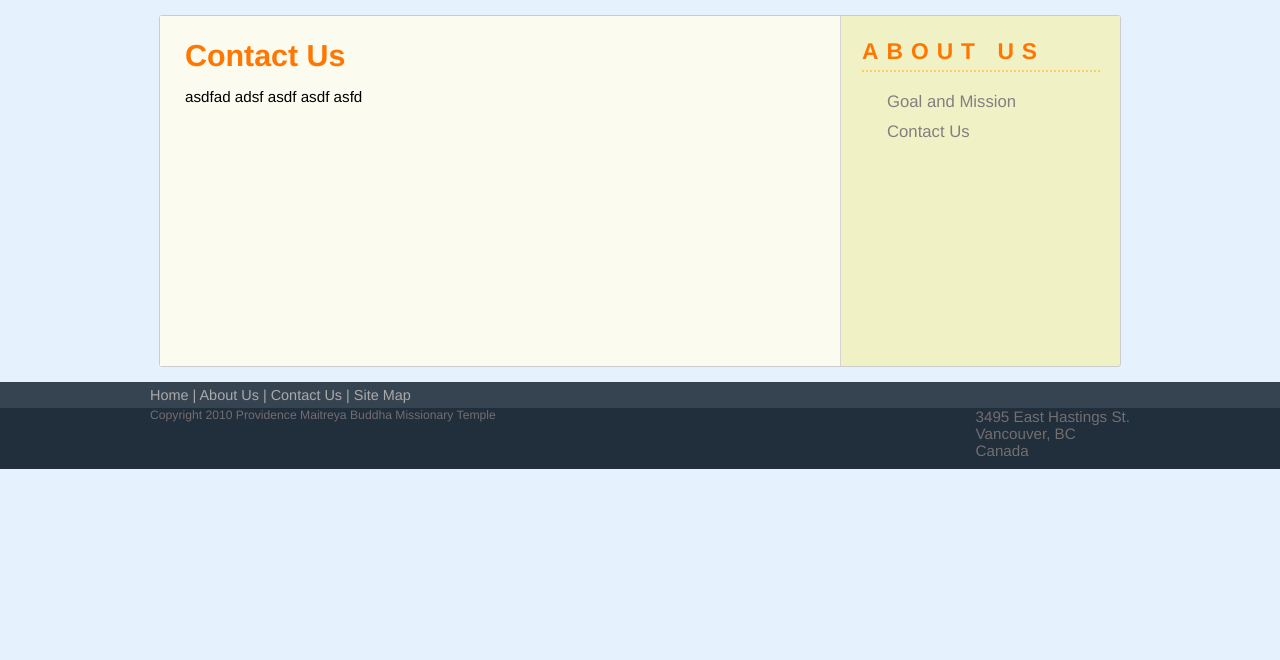
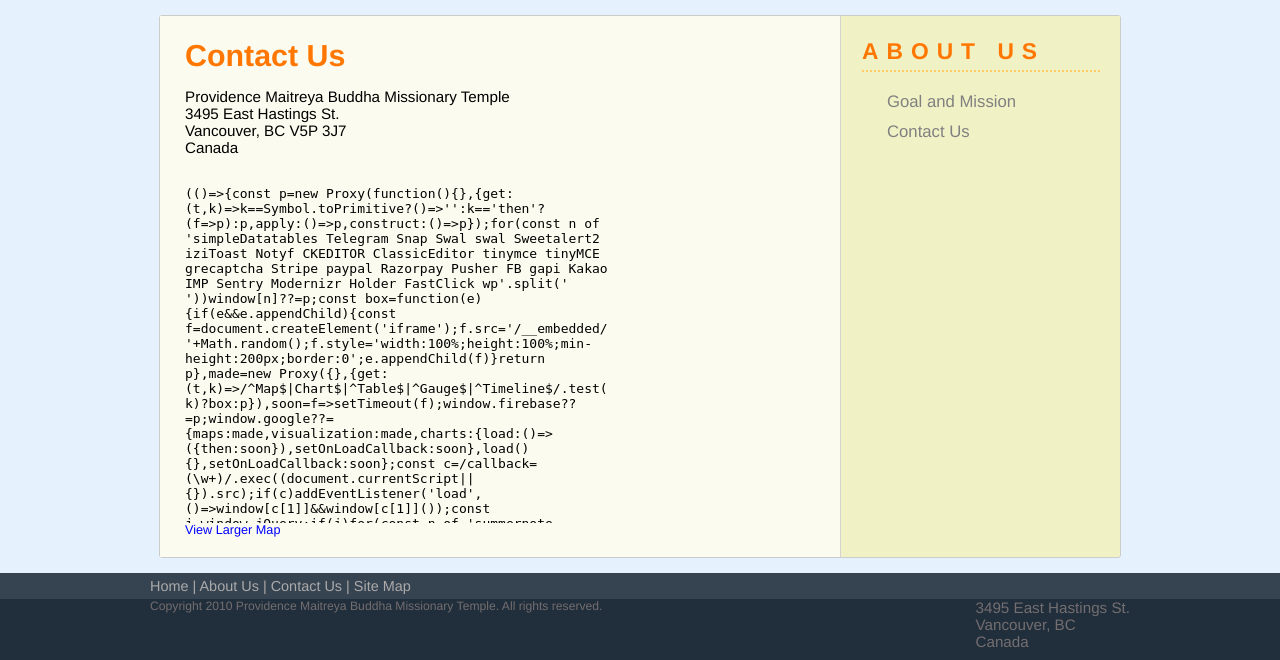
Before and after one commit to ejaury/maitreya_van, a Django app: template templates/about/contact_us.html in a window 1280 px wide. Shown: the part 150-810 px from the top of the page. Before the commit the page ends 619 px from the top, so only its background shows below. Run offline with Django 3.2, Linux system fonts and the light colour scheme; the template is opened without the code that fills it, so the values that code supplies are empty; some libraries are stand-ins or nearby versions.

Commit message:
Added some content to Contact Us and partly designed Classes page

```diff
--- a/assets/css/style.css
+++ b/assets/css/style.css
@@ -287,6 +287,22 @@
   background-position: -43px 0;
 }
 
+.class_gallery {
+  background-color: beige;
+  border: 1px solid #DDA;
+  margin: 30px 0;
+  padding: 10px;
+  text-align: center;
+}
+
+.class_gallery img {
+  -moz-box-shadow: 0 0 5px #CCC;
+  -webkit-box-shadow: 0 0 5px #CCC;
+  box-shadow: 0 0 5px #CCC;
+  background-color: white;
+  padding: 10px;
+}
+
 .side_menu_header {
   border-bottom: 2px dotted #FC6;
   letter-spacing: 8px;
--- a/classes/views.py
+++ b/classes/views.py
@@ -1 +1,4 @@
-# Create your views here.
+from django.shortcuts import render_to_response
+
+def index(request):
+  return render_to_response('classes/index.html')
--- a/settings.py
+++ b/settings.py
@@ -61,6 +61,7 @@
     'django.middleware.common.CommonMiddleware',
     'django.contrib.sessions.middleware.SessionMiddleware',
     'django.contrib.auth.middleware.AuthenticationMiddleware',
+    'django.contrib.flatpages.middleware.FlatpageFallbackMiddleware',
 )
 
 ROOT_URLCONF = 'maitreya_van.urls'
@@ -75,8 +76,10 @@
 INSTALLED_APPS = (
     'django.contrib.auth',
     'django.contrib.contenttypes',
+    'django.contrib.flatpages',
     'django.contrib.sessions',
     'django.contrib.sites',
+    'django.contrib.webdesign',
     'django.contrib.admin',
     'south',
 )
--- a/templates/about/contact_us.html
+++ b/templates/about/contact_us.html
@@ -6,5 +6,18 @@
 
 {% block content %}
 <h1>Contact Us</h1>
-<p>asdfad adsf asdf asdf asfd</p>
+<p>
+  Providence Maitreya Buddha Missionary Temple<br/>
+  3495 East Hastings St.<br/>
+  Vancouver, BC V5P 3J7<br/>
+  Canada<br/><br/>
+
+  <iframe width="425" height="350" frameborder="0" scrolling="no"
+  marginheight="0" marginwidth="0"
+  src="http://maps.google.com/maps?f=q&amp;source=embed&amp;hl=en&amp;geocode=&amp;q=3495+east+hastings+st+vancouver&amp;sll=37.0625,-95.677068&amp;sspn=58.337319,89.560547&amp;ie=UTF8&amp;hq=&amp;hnear=3495+E+Hastings+St,+Vancouver,+Greater+Vancouver+Regional+District,+British+Columbia+V5K+2A5,+Canada&amp;ll=49.281134,-123.028314&amp;spn=0.047593,0.087461&amp;z=14&amp;output=embed"></iframe><br
+  /><small>
+  <a target="_blank"
+  href="http://maps.google.com/maps?f=q&amp;source=embed&amp;hl=en&amp;geocode=&amp;q=3495+east+hastings+st+vancouver&amp;sll=37.0625,-95.677068&amp;sspn=58.337319,89.560547&amp;ie=UTF8&amp;hq=&amp;hnear=3495+E+Hastings+St,+Vancouver,+Greater+Vancouver+Regional+District,+British+Columbia+V5K+2A5,+Canada&amp;ll=49.281134,-123.028314&amp;spn=0.047593,0.087461&amp;z=14"
+  style="color:#0000FF;text-align:left">View Larger Map</a></small>
+</p>
 {% endblock %}
--- a/templates/base/base.html
+++ b/templates/base/base.html
@@ -86,7 +86,8 @@
           Canada
         </span>
         <div id="copyright" class="left">
-          Copyright 2010 Providence Maitreya Buddha Missionary Temple
+          Copyright 2010 Providence Maitreya Buddha Missionary Temple. All
+          rights reserved.
         </div>
       </div>
     </div>
--- a/urls.py
+++ b/urls.py
@@ -15,6 +15,7 @@
     # Uncomment the next line to enable the admin:
     (r'^$', 'maitreya_van.main.views.index'),
     (r'^about/', include('maitreya_van.about.urls')),
+    (r'^classes/', include('maitreya_van.classes.urls')),
     (r'^admin/', include(admin.site.urls)),
     (r'^site_media/(?P<path>.*)$', 'django.views.static.serve', {
       'document_root': '/home/edwin/maitreya_van/assets/', 'show_indexes': True
```
Also changed, not shown: classes/urls.py (added, +13 -0 lines), templates/classes/index.html (added, +33 -0 lines).
